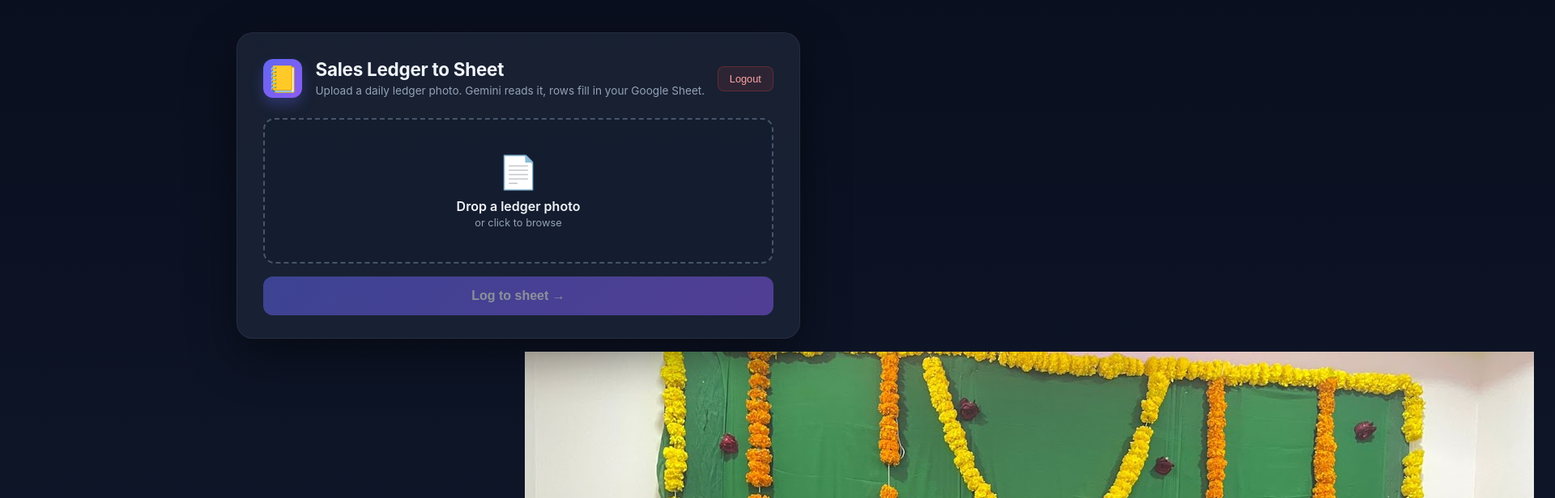
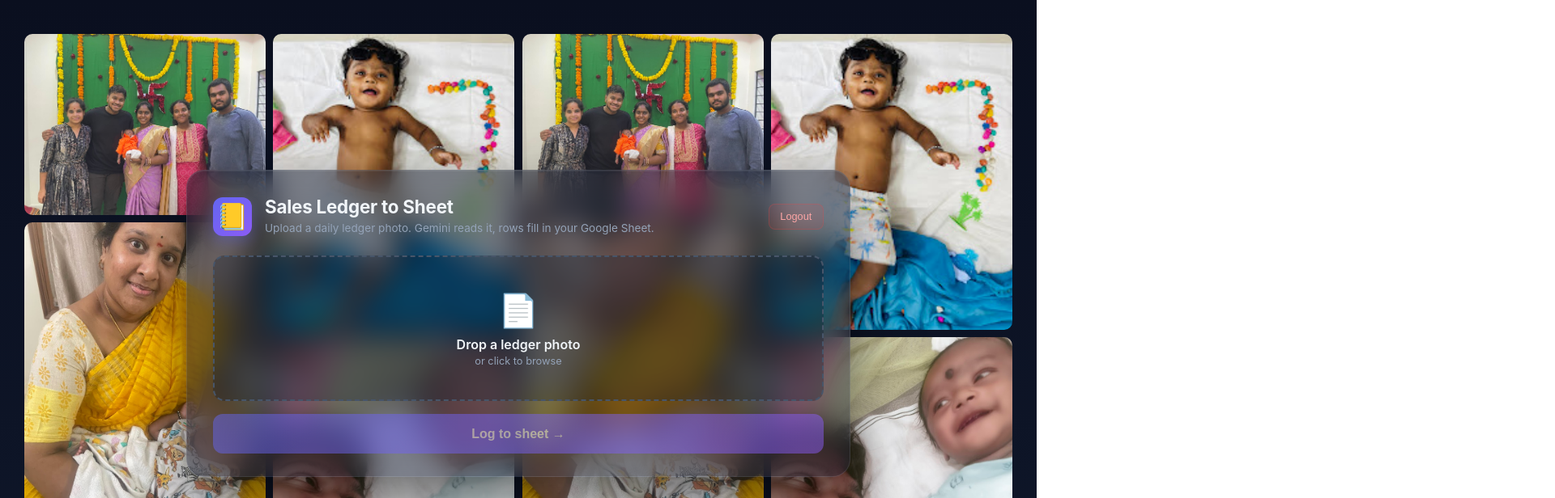
Before and after one commit to Tribhuvan-26/animal-nutrition, a Next.js app: page / in a window 1280 px wide. Shown: the top 616 px of the page at 81% size, 1920 px wide, since content can reach past the window. Built offline with nearby package versions, Linux system fonts and the light colour scheme.

Commit message:
Glassmorphism card with hover-darken, masonry styles, scrollable overlay layout

```diff
--- a/app/globals.css
+++ b/app/globals.css
@@ -17,20 +17,29 @@ main {
   display: flex;
   flex-direction: column;
   align-items: center;
-  justify-content: center;
-  padding: 2.5rem 1.25rem;
+  padding: 2rem 1.25rem;
   gap: 1rem;
+  position: relative;
 }
 
 .card {
-  background: rgba(30, 41, 59, 0.7);
-  backdrop-filter: blur(12px);
-  border: 1px solid rgba(255, 255, 255, 0.06);
-  border-radius: 20px;
+  background: rgba(15, 23, 42, 0.5);
+  backdrop-filter: blur(18px) saturate(1.2);
+  -webkit-backdrop-filter: blur(18px) saturate(1.2);
+  border: 1px solid rgba(255, 255, 255, 0.1);
+  border-radius: 22px;
   padding: 2rem 2rem 1.75rem;
   width: 100%;
   max-width: 820px;
-  box-shadow: 0 20px 60px rgba(0, 0, 0, 0.45);
+  box-shadow: 0 30px 80px rgba(0, 0, 0, 0.6), inset 0 1px 0 rgba(255, 255, 255, 0.08);
+  transition: background 0.35s ease, backdrop-filter 0.35s ease, border-color 0.35s ease;
+}
+
+.card:hover {
+  background: rgba(15, 23, 42, 0.92);
+  backdrop-filter: blur(28px) saturate(1.3);
+  -webkit-backdrop-filter: blur(28px) saturate(1.3);
+  border-color: rgba(255, 255, 255, 0.16);
 }
 
 .header {
@@ -352,10 +361,10 @@ h1 {
   background: rgba(30, 41, 59, 0.75);
   backdrop-filter: blur(14px);
   border: 1px solid rgba(255, 255, 255, 0.07);
-  border-radius: 24px;
-  padding: 3.25rem 2.75rem 2.75rem;
+  border-radius: 26px;
+  padding: 3.75rem 3.25rem 3.25rem;
   width: 100%;
-  max-width: 480px;
+  max-width: 560px;
   box-shadow: 0 24px 70px rgba(0, 0, 0, 0.5);
   text-align: center;
 }
@@ -509,6 +518,71 @@ h1 {
   font-variant-numeric: tabular-nums;
 }
 
+/* ---- Photo masonry background (scrollable, in flow) ---- */
+
+.masonry-bg {
+  position: relative;
+  z-index: 0;
+  width: 100%;
+  pointer-events: none;
+}
+
+.masonry {
+  column-gap: 0.6rem;
+  padding: 0.6rem;
+}
+
+.masonry-item {
+  width: 100%;
+  display: block;
+  margin-bottom: 0.6rem;
+  border-radius: 10px;
+  break-inside: avoid;
+  opacity: 0;
+  animation: photoFadeIn 1s cubic-bezier(0.22, 1, 0.36, 1) forwards;
+  filter: saturate(1.05);
+}
+
+@keyframes photoFadeIn {
+  from { opacity: 0; transform: translateY(20px) scale(0.96); }
+  to   { opacity: 1; transform: translateY(0) scale(1); }
+}
+
+/* Fixed-overlay card so it stays in viewport while photos scroll behind it */
+.card-overlay {
+  position: fixed;
+  inset: 0;
+  z-index: 10;
+  display: flex;
+  align-items: center;
+  justify-content: center;
+  pointer-events: none;
+  padding: 2rem 1.25rem;
+  overflow-y: auto;
+}
+
+.card-overlay > .card {
+  pointer-events: auto;
+  max-height: calc(100vh - 4rem);
+  overflow-y: auto;
+}
+
+/* ---- Blur text ---- */
+
+@keyframes blurInChar {
+  from { filter: blur(12px); opacity: 0; transform: translateY(20px); }
+  to   { filter: blur(0);    opacity: 1; transform: translateY(0); }
+}
+
+.blur-char {
+  display: inline-block;
+  opacity: 0;
+  animation-name: blurInChar;
+  animation-timing-function: cubic-bezier(0.22, 1, 0.36, 1);
+  animation-fill-mode: forwards;
+  will-change: filter, opacity, transform;
+}
+
 /* ---- Text cursor trail ---- */
 
 .text-cursor-layer {
```
